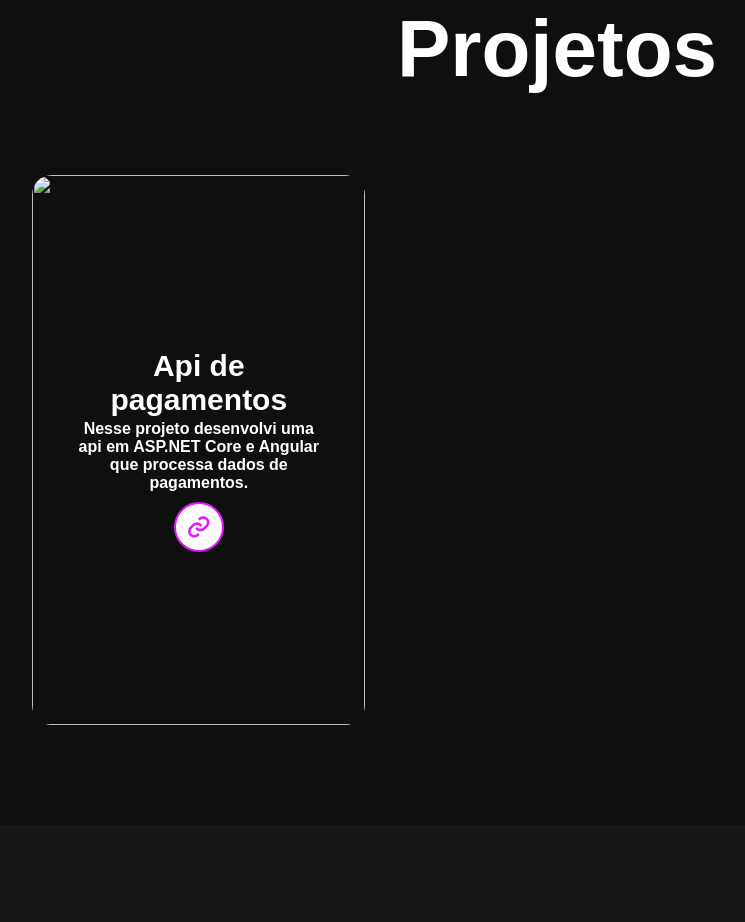
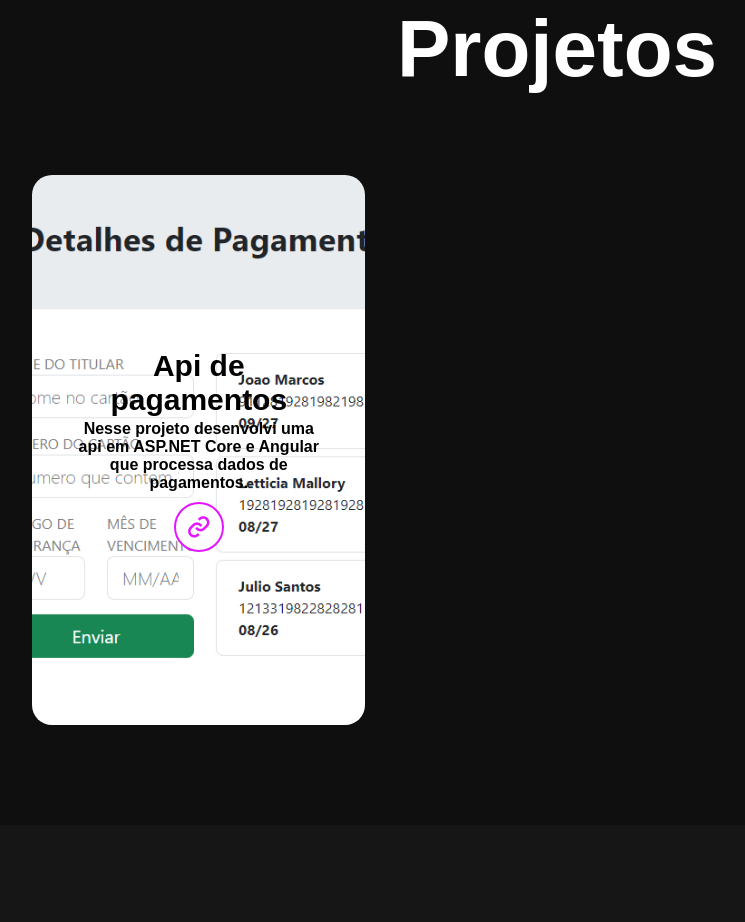
Before and after one commit to letticiamallory/LetticiaMalloryPortfolio, a plain HTML site: page index.html in a window 1280 px wide. Shown: the part 1819-2741 px from the top of the page, without its empty margins (83-828 px from the left). Drawn offline with nearby package versions, Linux system fonts and the light colour scheme.

Commit message:
Adição do projeto api

```diff
--- a/index.html
+++ b/index.html
@@ -73,14 +73,14 @@
 
       <div class="projects-container">
         <div class="projects-box">
-          <img src="assets/1.jpg" alt="" />
+          <img src="assets/paymentapi.png" alt="" />
           <div class="projects-info">
             <h4>Api de pagamentos</h4>
             <p>
               Nesse projeto desenvolvi uma api em ASP.NET Core e Angular que
               processa dados de pagamentos.
             </p>
-            <a href="#"><i class="bx bx-link"></i></a>
+            <a href="https://api-asp-net-core-e-angular-de-pagamentos.vercel.app/"><i class="bx bx-link"></i></a>
           </div>
         </div>
 
@@ -119,10 +119,6 @@
             <span></span>
           </div>
         </div>
-
-
-
-
       </div>
     </section>
 
--- a/style.css
+++ b/style.css
@@ -335,14 +335,14 @@ span {
 }
 .projects-info h4 {
   font-size: 3rem;
-  color: white;
+  color: black;
   font-weight: 800;
 }
 .projects-info p {
   font-size: 1.6rem;
   margin: 0.3rem 0 1rem;
   font-weight: 600;
-  color: white;
+  color: black;
 }
 .projects-info a {
   color: white;
@@ -416,7 +416,7 @@ span {
 }
 .bar .progress-line .javascript span {
   width: 80%;
-  background-color: gold;
+  background-color: purple;
 }
 .timeline-section {
   min-height: 100vh;
```
Also changed, not shown: assets/paymentapi.png (added).
